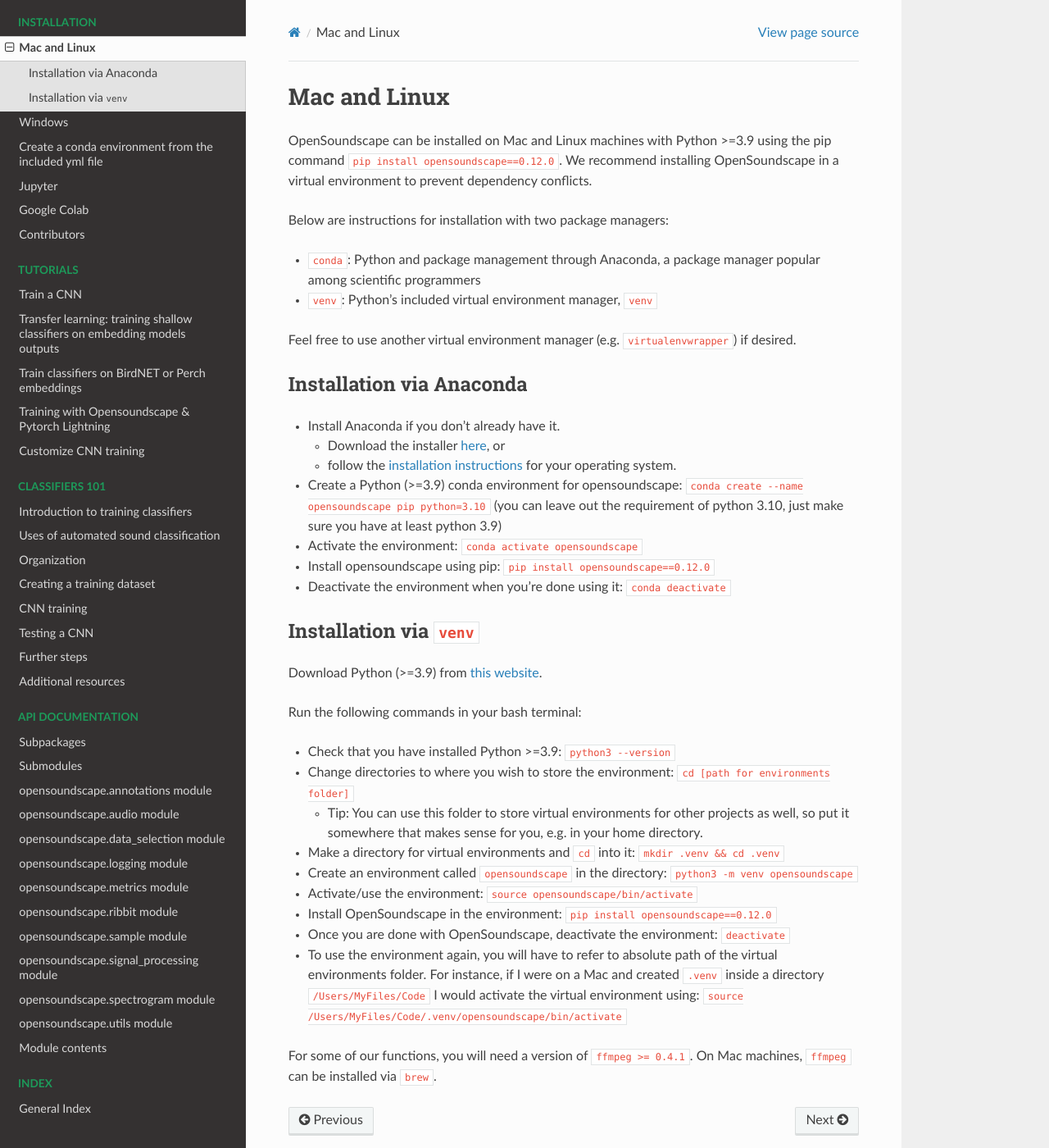
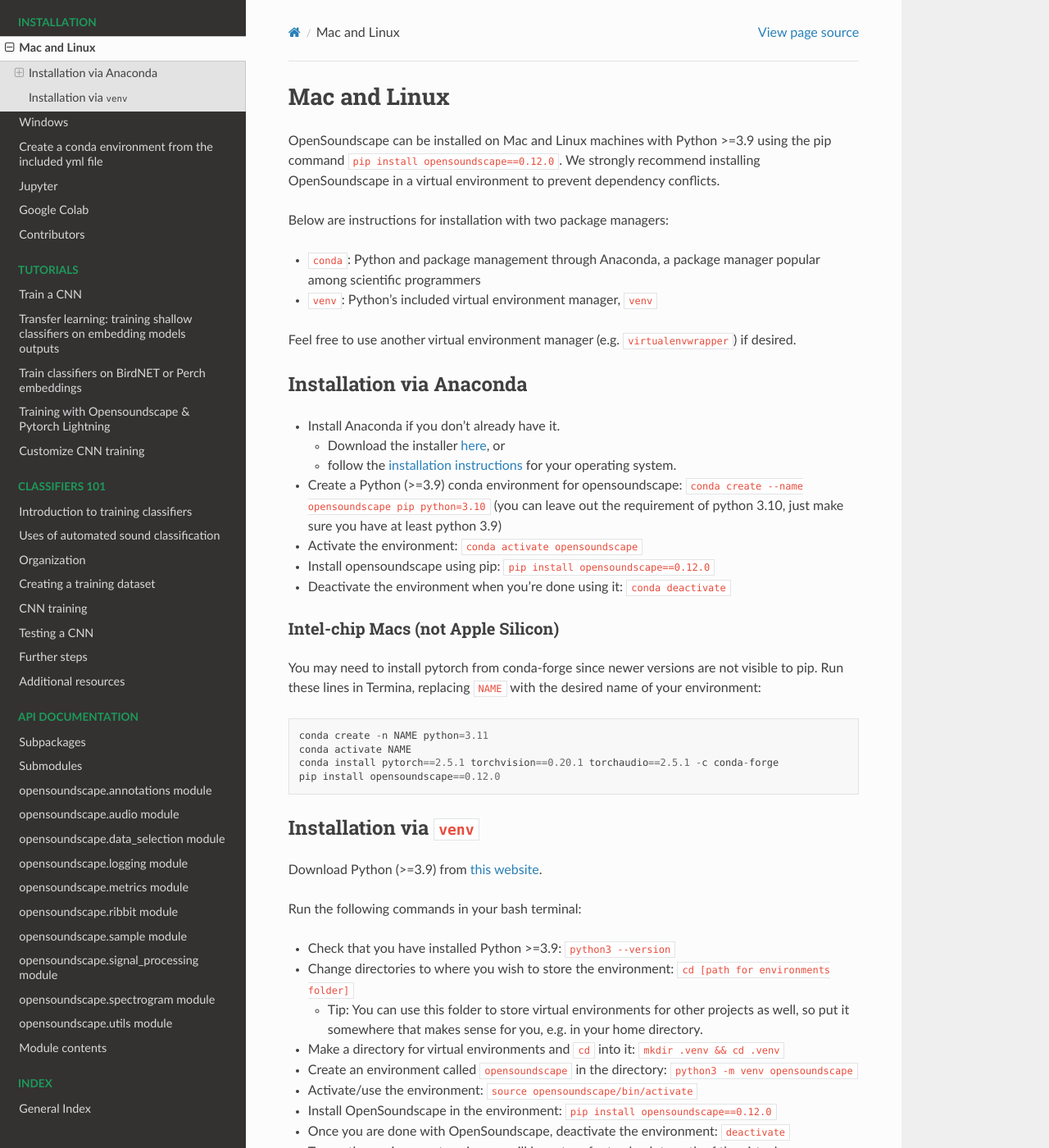
Before and after one commit to kitzeslab/opensoundscape, a Sphinx documentation site: the page built from docs/installation/mac_and_linux.md, in a window 1280 px wide and 1400 px high. Shown: the whole window at 82% size. Built offline with Sphinx 7.4.7 and the Read the Docs theme 3.1.0, drawn with Linux system fonts in a browser that asks for light colours; pages that are not in the unit, such as notebooks, are missing from menus; the version number is read from the project's files by our own code.

Commit message:
add install workaround for intel mac

````diff
--- a/docs/installation/mac_and_linux.md
+++ b/docs/installation/mac_and_linux.md
@@ -1,6 +1,6 @@
 # Mac and Linux
 
-OpenSoundscape can be installed on Mac and Linux machines with Python >=3.9 using the pip command `pip install opensoundscape==0.12.0`. We recommend installing OpenSoundscape in a virtual environment to prevent dependency conflicts.
+OpenSoundscape can be installed on Mac and Linux machines with Python >=3.9 using the pip command `pip install opensoundscape==0.12.0`. We strongly recommend installing OpenSoundscape in a virtual environment to prevent dependency conflicts.
 
 Below are instructions for installation with two package managers:
 * `conda`: Python and package management through Anaconda, a package manager popular among scientific programmers
@@ -18,6 +18,17 @@
 * Install opensoundscape using pip: `pip install opensoundscape==0.12.0`
 * Deactivate the environment when you're done using it: `conda deactivate`
 
+### Intel-chip Macs (not Apple Silicon)
+
+You may need to install pytorch from conda-forge since newer versions are not visible to pip. Run these lines in Termina, replacing `NAME` with the desired name of your environment:
+
+```
+conda create -n NAME python=3.11
+conda activate NAME
+conda install pytorch==2.5.1 torchvision==0.20.1 torchaudio==2.5.1 -c conda-forge
+pip install opensoundscape==0.12.0
+```
+
 ## Installation via `venv`
 
 Download Python (>=3.9) from [this website](https://www.python.org/downloads/).
````
Also changed, not shown: README.md (+7 -0 lines).
